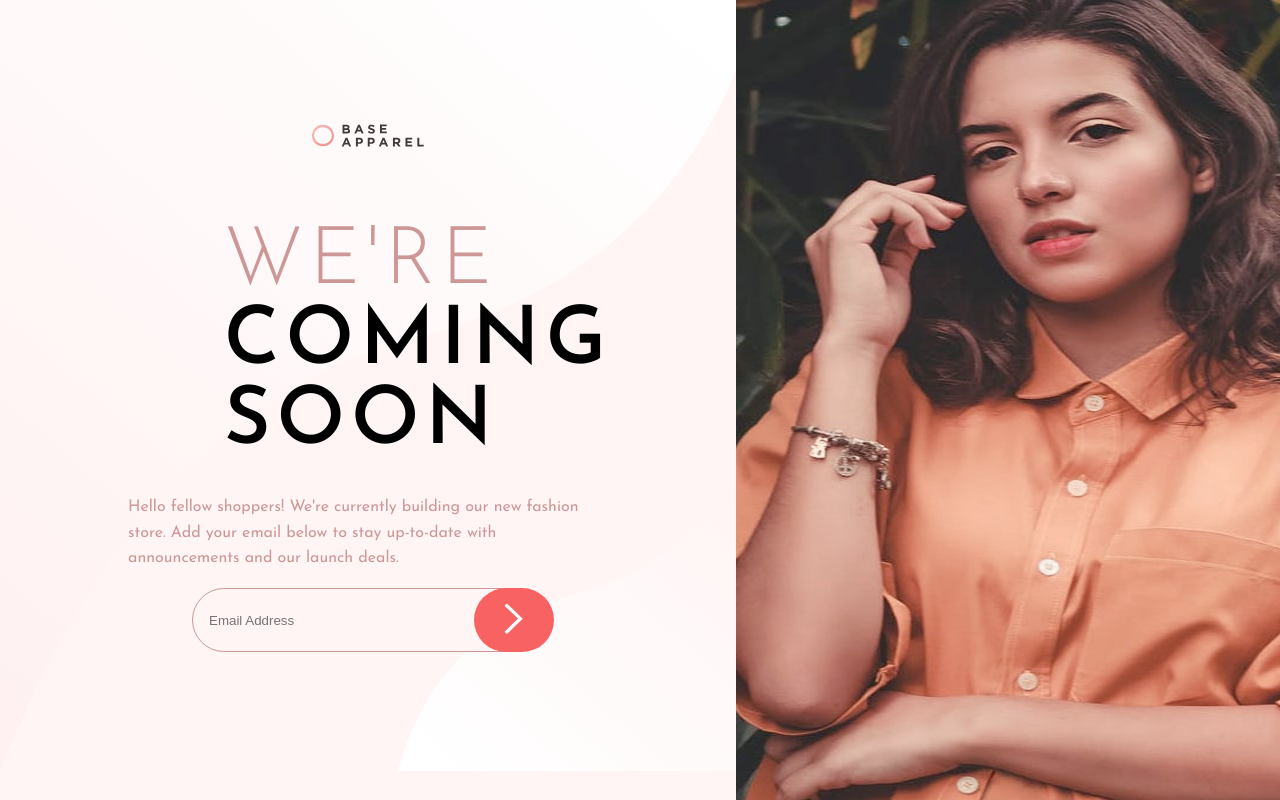
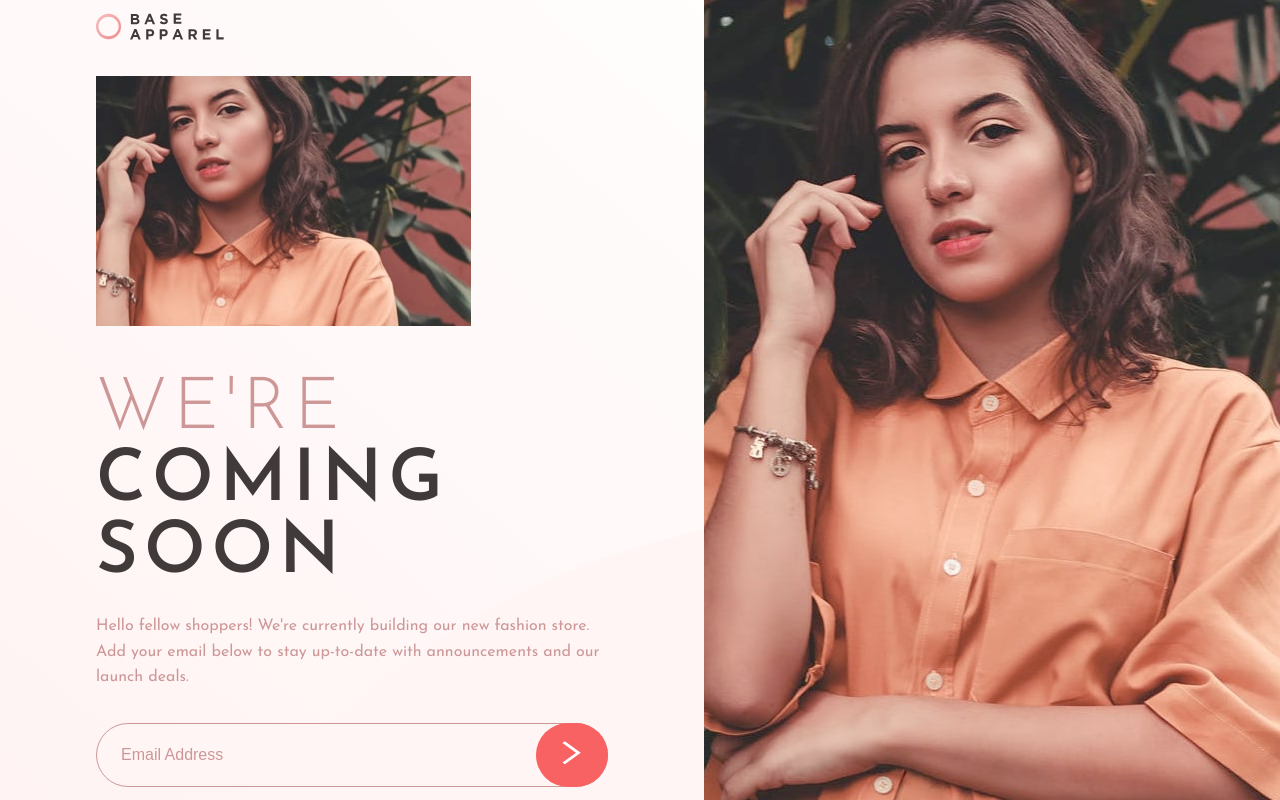
Before and after one commit to Allallnn/Coming-Soon, a plain HTML site: page index.html in a window 1280 px wide. Drawn offline with Linux system fonts and the light colour scheme.

Commit message:
fixes: finished project, but with minor issue

```diff
--- a/style.css
+++ b/style.css
@@ -1,152 +1,201 @@
-@import url("https://fonts.googleapis.com/css2?family=Josefin+Sans:ital,wght@0,100..700;1,100..700&display=swap");
+@import url("https://fonts.googleapis.com/css2?family=Josefin+Sans:wght@300;400;600&display=swap");
+
+/* Reset */
 * {
+  margin: 0;
   padding: 0;
-  margin: 0;
   box-sizing: border-box;
 }
+
+/* Root variables */
 :root {
   --Desaturated-Red: hsl(0, 36%, 70%);
   --Soft-Red: hsl(0, 93%, 68%);
   --Dark-Grayish-Red: hsl(0, 6%, 24%);
   --Linear-1: hsl(0, 100%, 98%);
-  opacity: (0, 0%, 100%);
-  --Linear-2: hsl(0, 74%, 74%);
-  opacity: (0, 80%, 86%);
+  --Linear-2: hsl(0, 80%, 86%);
   --ff-Josefin: "Josefin Sans", sans-serif;
 }
+
+/* Base styles */
 body {
   font-family: var(--ff-Josefin);
   background-color: var(--Linear-1);
+  background-image: url(assets/bg-pattern-desktop.svg);
+  background-repeat: no-repeat;
+  background-size: cover;
+  height: 100vh;
+  overflow: hidden;
 }
-.sectiom-1 {
+
+/* Layout container */
+.big-section {
   display: flex;
+  height: 100vh;
+  width: 100%;
+}
+
+/* Left content area */
+.body-div {
+  flex: 1 1 55%;
+  display: flex;
+  flex-direction: column;
+  justify-content: center;
+  align-items: flex-start;
+  padding: 6rem;
+  gap: 3rem;
+  height: 100%;
+}
+
+/* Logo area */
+.section-1 {
+  display: flex;
+  flex-direction: column;
+  align-items: flex-start;
+  width: 100%;
 }
 
 .section-1-div-1 {
-  padding: 1.5rem;
+  padding-bottom: 2rem;
 }
+
 .section-1-div-1 img {
-  width: 7rem;
+  width: 8rem;
 }
+
 .section-1-div-2 img {
+  width: 100%;
+  display: none;
+}
+
+/* Text content */
+.section-2 {
+  max-width: 36rem;
   width: 100%;
 }
 
-/* Section 2 */
-.section-2 {
-  padding: 3rem 2rem;
-  display: flex;
-  flex-direction: column;
-  align-items: center;
+.section-2 h1 {
+  font-size: 4.5rem;
+  font-weight: 600;
+  letter-spacing: 6px;
+  margin-bottom: 1.5rem;
+  color: var(--Dark-Grayish-Red);
+  text-align: left;
 }
 
-h1 {
-  font-size: 45px;
-  width: 60%;
+.section-2 h1 span {
+  color: var(--Desaturated-Red);
   font-weight: 300;
-  letter-spacing: 6px;
-  text-align: center;
-  font-weight: 600;
+  display: block;
+}
+
+.section-2 p {
+  font-size: 1rem;
+  line-height: 1.6;
+  color: var(--Desaturated-Red);
+  text-align: left;
   margin-bottom: 2rem;
 }
-span {
-  color: var(--Desaturated-Red);
-  font-weight: 300;
+
+/* Email form */
+.form-div {
+  width: 100%;
 }
-p {
-  /* border: 1px solid green; */
-  text-align: center;
-  line-height: 1.5;
+
+form {
+  display: flex;
+  position: relative;
+  width: 100%;
+}
+
+form input {
+  width: 100%;
+  height: 4rem;
+  padding: 0 1.5rem;
+  font-size: 1rem;
+  border: 1px solid var(--Desaturated-Red);
+  border-radius: 2rem;
+  background-color: var(--Linear-1);
+}
+
+form input::placeholder {
   color: var(--Desaturated-Red);
 }
-form {
-  display: flex;
-  margin-top: 1rem;
-  position: relative;
-  /* border: 1px solid green; */
-  width: 22rem;
-}
-form input {
-  width: 90%;
-  padding: 1rem;
-  border: 1px var(--Desaturated-Red) solid;
+
+form button {
+  position: absolute;
+  right: 0;
+  top: 0;
+  height: 100%;
+  width: 4.5rem;
+  background-color: var(--Soft-Red);
+  border: none;
   border-radius: 2rem;
-  background-color: var(--Linear-1);
-  /* border: none; */
-  height: 4rem;
-  width: 100%;
-}
-form button {
-  background-color: var(--Soft-Red);
-  width: 5rem;
-  border-radius: 2rem;
-  border: none;
   cursor: pointer;
-  position: absolute;
-  left: 80%;
-  height: 4rem;
 }
 
 form button img {
   width: 1.25rem;
-  height: 2rem;
-}
-#woman-img-2 {
-    display: none;
+  height: 1.5rem;
 }
 
-@media (min-width: 1024px) {
-    body {
-        background-image: url(assets/bg-pattern-desktop.svg);
-        background-repeat: no-repeat;
-        background-size: 100vh ;
-    }
-  #woman-img-1 {
-    display: none;
+/* Right side image */
+.desktop-img {
+  flex: 0 0 45%;
+  height: 100%;
+  display: block;
+}
+
+#woman-img-2 {
+  display: block;
+  width: 100%;
+  height: 100%;
+  object-fit: cover;
+}
+
+/* Mobile adjustments */
+#woman-img-1 {
+  display: block;
+  width: 100%;
+}
+
+@media (max-width: 1024px) {
+#woman-img-1 {
+  display: none;
+}
+.section-1-div-1 img{
+  display: none;
+}
+  body {
+    background-image: none;
+    overflow: auto;
   }
-  #woman-img-2 {
-    display: block;
-    width: 45rem;
-height: 100vh;
-  }
+
   .big-section {
-    display: flex;
-    flex-direction: row;
-    width: 100%;
-    overflow: hidden;
-    height: 100vh;
+    flex-direction: column;
+    height: auto;
   }
 
   .body-div {
-    width: 100%;
-    display: flex;
-    flex-direction: column;
-    justify-content: center;
-    align-items: center;
-height: 100vh;
-padding: 6rem;
-  }
-  .section-1 {
-    width: 50%;
-    display: flex;
-    justify-content: center;
+    padding: 3rem 2rem;
+    gap: 2rem;
     align-items: center;
   }
 
-  .section-2 p{
-width: 30rem;
-text-align: left;
-line-height: 1.6;
+  .section-1-div-2 img {
+    display: block;
   }
 
-h1 {
-    text-align: left;
-    font-size: 5rem;
+  #woman-img-2 {
+    display: block;
   }
-  .desktop-img {
 
+  .section-2 h1 {
+    font-size: 2.75rem;
+    text-align: center;
   }
-  .sectiom-2 {
 
+  .section-2 p {
+    text-align: center;
   }
 }
```
